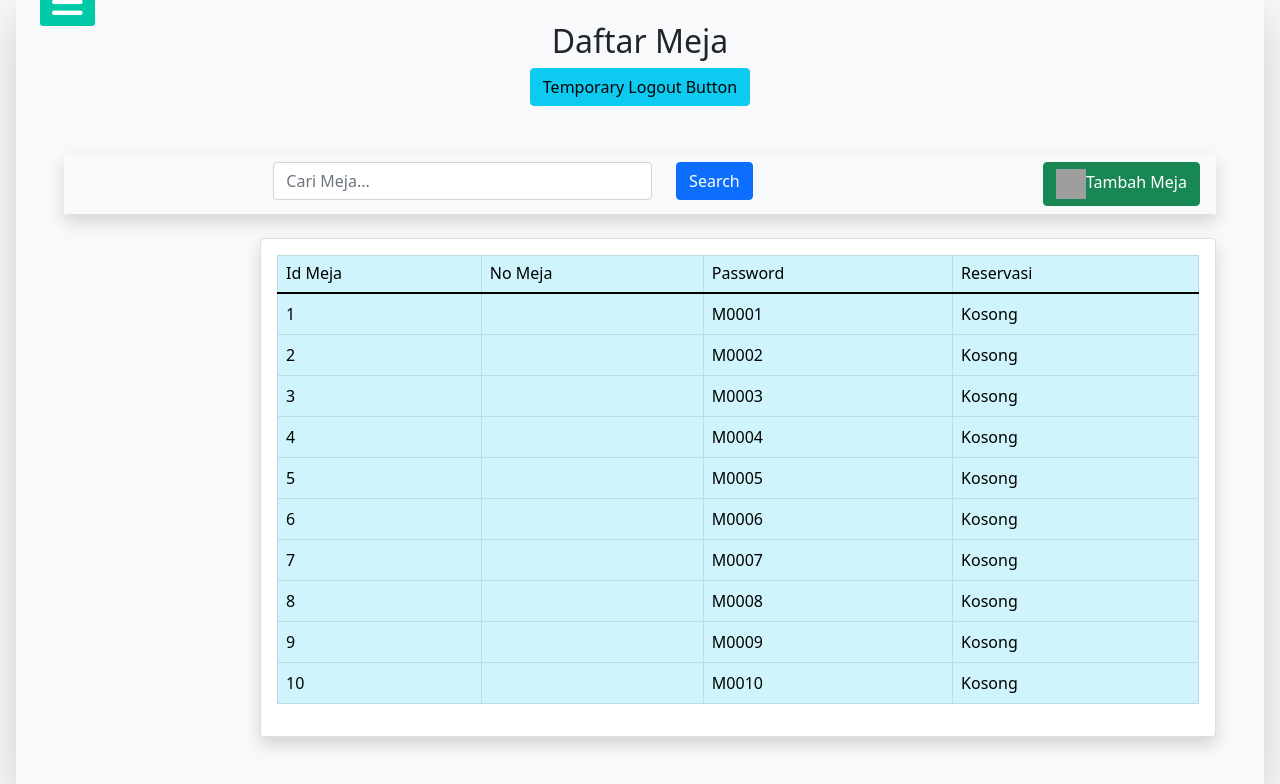
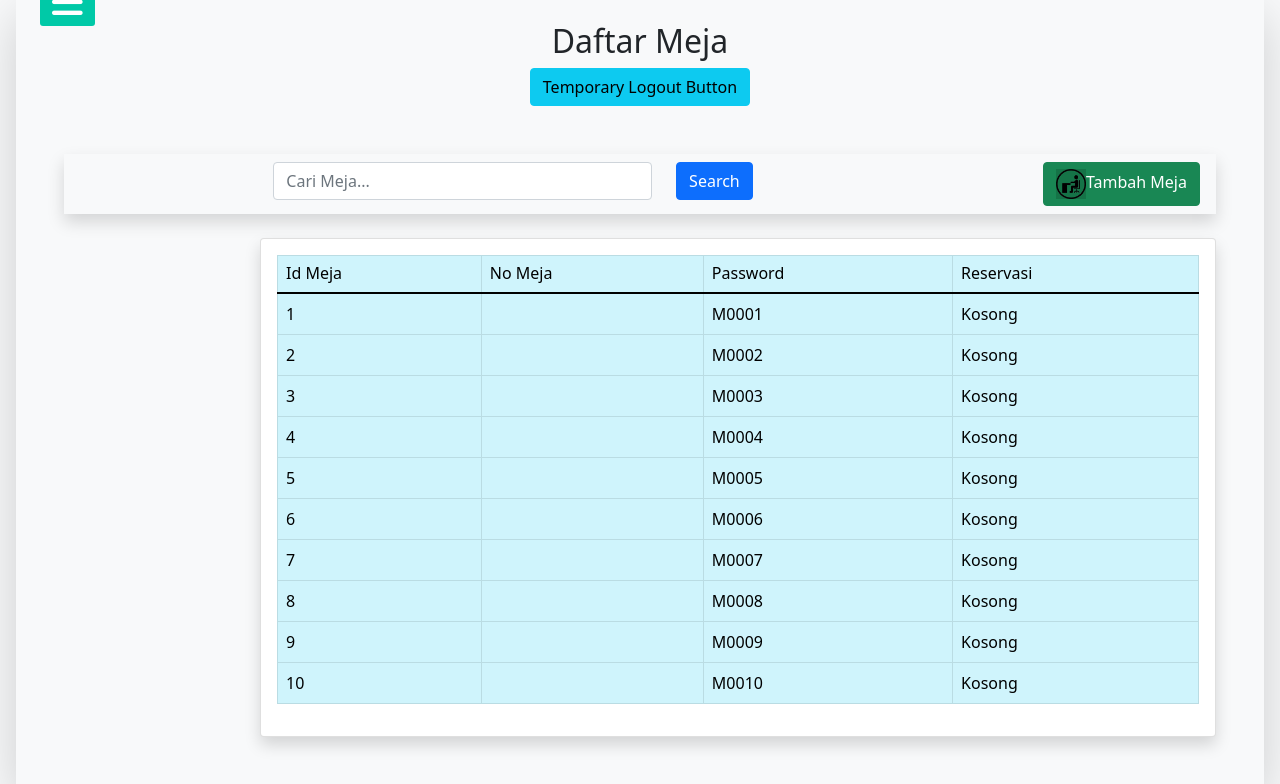
Before and after one commit to safutrasetya/cafee, a PHP site: page /daftarmeja.php in a window 1280 px wide. Shown: the part 81-865 px from the top of the page. Run offline with PHP 8.4, Linux system fonts and the light colour scheme; data comes from the database, SQL or seed files in the repository; data that the repository does not hold is empty; some libraries are stand-ins or nearby versions; grey boxes are pictures that could not be loaded.

Commit message:
gambarmeja-ikon

```diff
--- a/daftarmeja.php
+++ b/daftarmeja.php
@@ -64,7 +64,7 @@
                     <button type="submit" class="btn btn-primary my-2">Search</button>
                   </div>
                   <div class="col text-end me-3" style="">
-                    <a href="tambahmeja.php"><button type="button" class="btn btn-success my-2"><img src="img/tambahmeja-icon.png" style="height:30px; width:30px;">Tambah Meja</button></a>
+                    <a href="tambahmeja.php"><button type="button" class="btn btn-success my-2"><img src="img/tambahmeja-ikon.png" style="height:30px; width:30px;">Tambah Meja</button></a>
                   </div>
                 </div>
               </form>
```
Also changed, not shown: img/tambahmeja-ikon.png (added).
